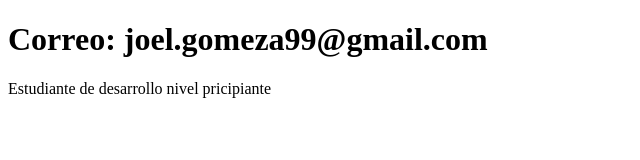
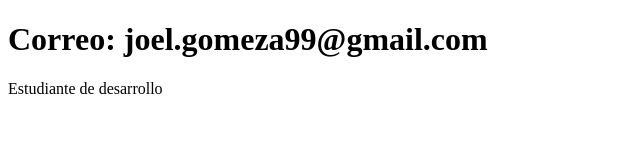
Before and after one commit to joe-gmz/sistema-de-registro, a plain HTML site: page contacto.html in a window 1280 px wide. Shown: the whole page, without its empty margins (0-640 px from the left). Drawn offline with Linux system fonts and the light colour scheme.

Commit message:
Actualiza el contacto

```diff
--- a/contacto.html
+++ b/contacto.html
@@ -7,6 +7,6 @@
 </head>
 <body>
     <h1>Correo: joel.gomeza99@gmail.com</h1>
-    <p>Estudiante de desarrollo nivel pricipiante</p>
+    <p>Estudiante de desarrollo</p>
 </body>
 </html>
```
